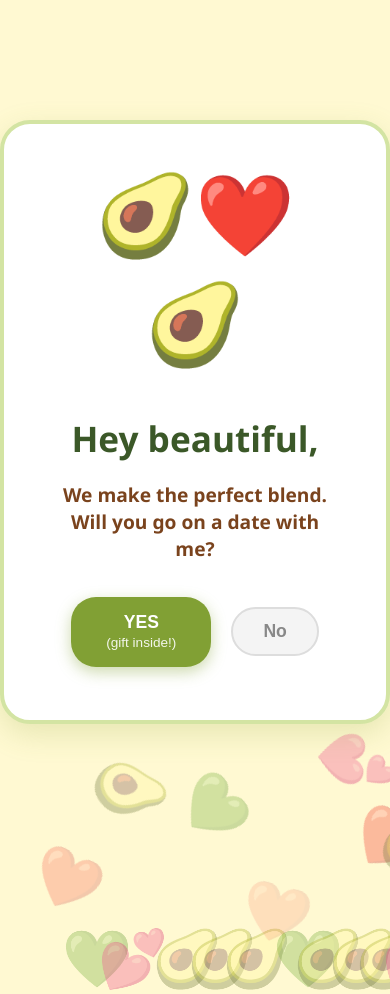
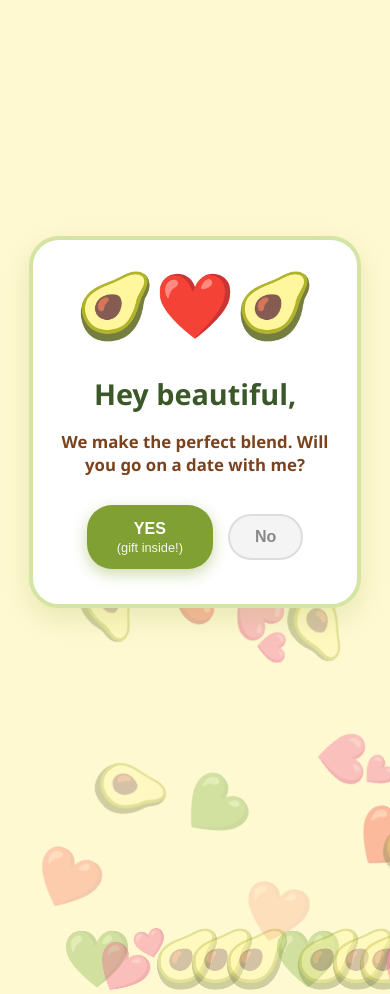
Before and after one commit to jeyeessss/her, a plain HTML site: page proposal.html in a window 390 px wide. Shown: the top 994 px of the page. Drawn offline with Linux system fonts and the light colour scheme.

Commit message:
Refactor proposal.html for mobile responsiveness
Optimized layout and styles for mobile view, adjusted animations and button sizes.

```diff
--- a/proposal.html
+++ b/proposal.html
@@ -10,7 +10,7 @@
             --avocado-green: #81A034;
             --light-green: #D3E4A3;
             --pit-brown: #7A431D;
-            --cream: #FFF9D2; /* Matched to File 1 background */
+            --cream: #FFF9D2;
         }
 
         body {
@@ -44,19 +44,14 @@
                 transform: translateY(0) translateX(0) rotate(0deg);
                 opacity: 0;
             }
-            10% {
-                opacity: 0.35;
-            }
-            90% {
-                opacity: 0.35;
-            }
+            10% { opacity: 0.35; }
+            90% { opacity: 0.35; }
             100% {
                 transform: translateY(-130vh) translateX(90px) rotate(360deg);
                 opacity: 0;
             }
         }
 
-        /* 24 Dense, Staggered Tracks for continuous flow */
         .p1 { left: 3%;   animation-duration: 9s;   animation-delay: 0s; }
         .p2 { left: 7%;   animation-duration: 14s;  animation-delay: 4s; }
         .p3 { left: 12%;  animation-duration: 11s;  animation-delay: 1.5s; }
@@ -82,53 +77,56 @@
         .p23 { left: 96%; animation-duration: 10s;  animation-delay: 4s; }
         .p24 { left: 98%; animation-duration: 13s;  animation-delay: 8s; }
 
+        /* Optimized Card Layout to add padding spaces on Phone POV */
         .container {
             background: white;
-            padding: 3rem;
+            padding: 2rem 1.5rem;
             border-radius: 30px;
             box-shadow: 0 10px 30px rgba(129, 160, 52, 0.2);
-            max-width: 500px;
-            width: 90%;
+            max-width: 440px;
+            width: 85%; /* Adds clear surrounding borders on phones */
             border: 4px solid var(--light-green);
             position: relative;
             z-index: 10;
+            box-sizing: border-box;
         }
 
         .bounce-emoji {
-            font-size: 5rem;
+            font-size: 4rem;
             display: inline-block;
             animation: bounceUpAndDown 1.5s ease-in-out infinite;
         }
 
         @keyframes bounceUpAndDown {
             0%, 100% { transform: translateY(0); }
-            50% { transform: translateY(-20px); }
+            50% { transform: translateY(-15px); }
         }
 
         h1 {
-            font-size: 2.2rem;
+            font-size: 1.8rem;
             color: var(--dark-green);
-            margin-bottom: 10px;
+            margin: 15px 0 10px 0;
         }
 
         p {
-            font-size: 1.2rem;
+            font-size: 1.05rem;
             color: var(--pit-brown);
             font-weight: 600;
-            margin-bottom: 30px;
+            margin-bottom: 25px;
+            line-height: 1.4;
         }
 
         .btn-container {
             display: flex;
             justify-content: center;
-            gap: 20px;
+            gap: 15px;
             align-items: center;
-            min-height: 80px;
+            min-height: 70px;
         }
 
         button {
-            padding: 12px 30px;
-            font-size: 1.1rem;
+            padding: 12px 25px;
+            font-size: 1rem;
             font-weight: bold;
             border: none;
             border-radius: 25px;
@@ -140,7 +138,7 @@
             background-color: var(--avocado-green);
             color: white;
             box-shadow: 0 5px 15px rgba(129, 160, 52, 0.4);
-            padding: 15px 35px;
+            padding: 14px 30px;
             line-height: 1.2;
         }
 
@@ -149,16 +147,15 @@
         }
 
         .gift-subtext {
-            font-size: 0.85rem;
+            font-size: 0.8rem;
             font-weight: normal;
             opacity: 0.9;
             margin-top: 2px;
         }
 
         #yes-btn:hover {
-            transform: scale(1.15);
+            transform: scale(1.1);
             background-color: var(--dark-green);
-            box-shadow: 0 8px 20px rgba(59, 88, 40, 0.4);
         }
 
         #no-btn {
@@ -172,17 +169,16 @@
             color: white;
             padding: 14px 28px;
             border-radius: 25px;
-            font-size: 1.1rem;
+            font-size: 1.05rem;
             font-weight: bold;
             display: inline-block;
-            margin-top: 15px;
+            margin-top: 10px;
             box-shadow: 0 5px 15px rgba(122, 67, 29, 0.3);
         }
 
         .gift-btn:hover {
-            transform: scale(1.08);
+            transform: scale(1.05);
             background-color: #5c3214;
-            box-shadow: 0 8px 20px rgba(122, 67, 29, 0.5);
         }
 
         .hidden {
@@ -254,7 +250,7 @@
 
             if (noClicks < 5) {
                 noBtn.style.transform = `scale(${1 - noClicks * 0.2})`;
-                yesBtn.style.transform = `scale(${1 + noClicks * 0.15})`;
+                yesBtn.style.transform = `scale(${1 + noClicks * 0.12})`;
             } else {
                 noBtn.style.display = 'none';
             }
```
